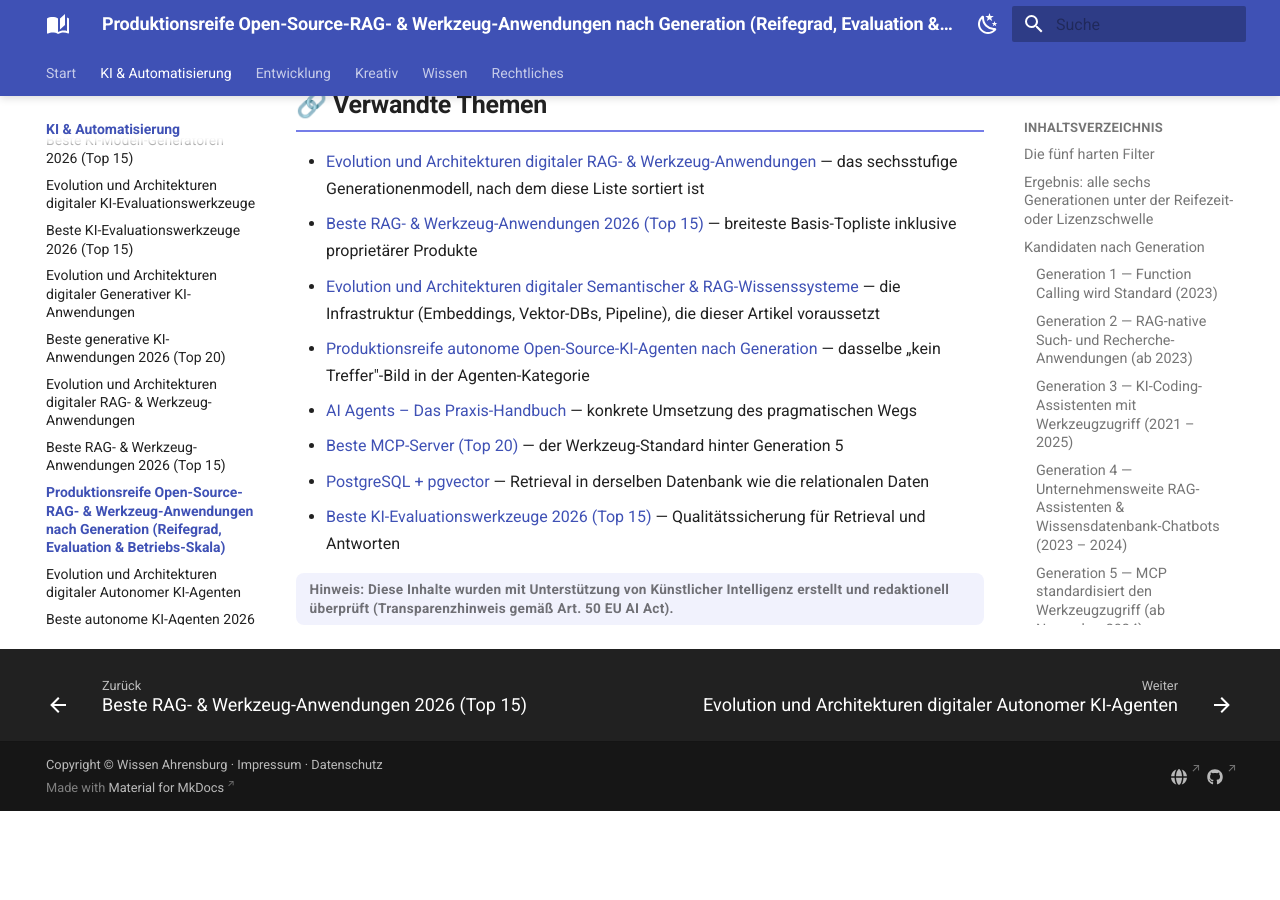
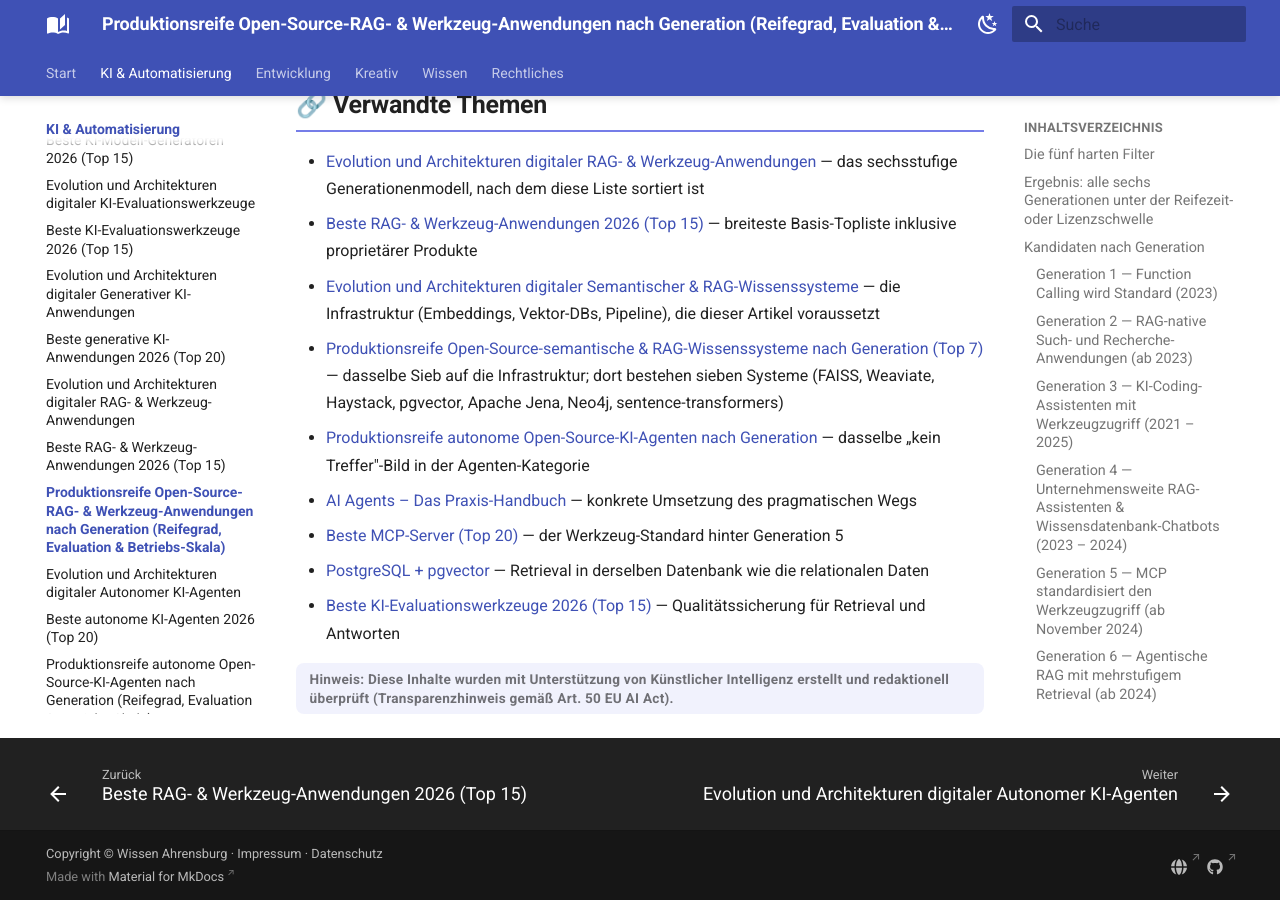
Before and after one commit to thorstenkloehn/dokument, an MkDocs documentation site: the page built from docs/künstliche-intelligenz/produktionsreife-rag-werkzeug-anwendungen-generationen-2026-topliste.md, in a window 1280 px wide and 900 px high, scrolled down 9037 px. Built offline with MkDocs 1.6.1 and Material for MkDocs 9.7.7, drawn with Linux system fonts in a browser that asks for light colours; before the commit the page ends 9848 px from its top, so only the background shows below that; part of the change alters nothing that is shown.

Commit message:
docs: Topliste produktionsreifer semantischer & RAG-Wissenssysteme nach Generation
Dritte "produktionsreife X nach Generation"-Seite in der KI-/Wissens-
Sektion - die Infrastruktur-Ebene, auf die die RAG-Anwendungen-Seite
verweist. Sechsstufige Generationen-Zeitachse (1999-2024).

Kernaussage: Anders als die RAG-Anwendungen (alle 2023, kein Treffer)
hat die Infrastruktur echte Reife. Top 7: Apache Jena (~2000), FAISS
(2015), sentence-transformers (2019), Weaviate (2019), Haystack (Nov
2019), Neo4j Community (2007), pgvector (April 2021). Grenzfaelle:
Qdrant (~5 J.), Milvus (etcd im Cluster), Chroma (4 J.), LangChain/
LlamaIndex (2022), txtai (kleines Team).

Speicher-Fazit: die einzige Kategorie der Familie mit drei legitimen
Wegen - PostgreSQL (pgvector), dateibasiert/eingebettet (FAISS, Chroma,
Jena TDB, txtai), self-contained Vektorserver (Weaviate, Qdrant). Nicht
auf der Achse: Milvus im Cluster-Modus, Pinecone (proprietaer).

nav-Eintrag plus reziproker Cross-Link in der RAG-Anwendungen-Seite.

Co-Authored-By: Claude Sonnet 5 <noreply@anthropic.com>
Claude-Session: https://claude.ai/code/session_01EwUYqpH72AYkMcEff6n3J5

````diff
--- a/docs/künstliche-intelligenz/produktionsreife-rag-werkzeug-anwendungen-generationen-2026-topliste.md
+++ b/docs/künstliche-intelligenz/produktionsreife-rag-werkzeug-anwendungen-generationen-2026-topliste.md
@@ -148,6 +148,7 @@ Bei RAG ist der Speicherfilter kein Randthema, sondern die zentrale Architekture
 - [Evolution und Architekturen digitaler RAG- & Werkzeug-Anwendungen](evolution-digitaler-rag-werkzeug-anwendungen.md) — das sechsstufige Generationenmodell, nach dem diese Liste sortiert ist
 - [Beste RAG- & Werkzeug-Anwendungen 2026 (Top 15)](rag-werkzeug-anwendungen-2026-topliste.md) — breiteste Basis-Topliste inklusive proprietärer Produkte
 - [Evolution und Architekturen digitaler Semantischer & RAG-Wissenssysteme](../wissen/dokumentation/evolution-digitaler-semantische-rag-wissenssysteme.md) — die Infrastruktur (Embeddings, Vektor-DBs, Pipeline), die dieser Artikel voraussetzt
+- [Produktionsreife Open-Source-semantische & RAG-Wissenssysteme nach Generation (Top 7)](../wissen/dokumentation/produktionsreife-semantische-rag-wissenssysteme-generationen-2026-topliste.md) — dasselbe Sieb auf die Infrastruktur; dort bestehen sieben Systeme (FAISS, Weaviate, Haystack, pgvector, Apache Jena, Neo4j, sentence-transformers)
 - [Produktionsreife autonome Open-Source-KI-Agenten nach Generation](produktionsreife-autonome-ki-agenten-generationen-2026-topliste.md) — dasselbe „kein Treffer"-Bild in der Agenten-Kategorie
 - [AI Agents – Das Praxis-Handbuch](coding/ai-agents-praxis.md) — konkrete Umsetzung des pragmatischen Wegs
 - [Beste MCP-Server (Top 20)](coding/mcp-server-topliste.md) — der Werkzeug-Standard hinter Generation 5
--- /dev/null
+++ b/docs/wissen/dokumentation/produktionsreife-semantische-rag-wissenssysteme-generationen-2026-topliste.md
@@ -0,0 +1,144 @@
+# Produktionsreife Open-Source-semantische & RAG-Wissenssysteme nach Generation — Reifegrad, Evaluation & Betriebs-Skala (Top 7)
+
+Die [Evolution und Architekturen digitaler Semantischer & RAG-Wissenssysteme](evolution-digitaler-semantische-rag-wissenssysteme.md) ordnet die Retrieval- und Wissensrepräsentations-Infrastruktur chronologisch in sechs Generationen — von symbolischen Wissensgraphen über Embeddings und Vektordatenbanken bis GraphRAG. Die [Basis-Topliste](semantische-rag-wissenssysteme-2026-topliste.md) rankt die Kategorie, die [PostgreSQL-/Dateiformat-Variante](semantische-rag-wissenssysteme-postgresql-dateiformat-2026-topliste.md) siebt nach Speicherbackend. Diese Seite kombiniert alle Achsen — parallel zur [Wissenssysteme-](produktionsreife-wissenssysteme-generationen-2026-topliste.md), [CMS-](produktionsreife-cms-generationen-2026-topliste.md) und [LMS-Schwesterseite](../e-learning/produktionsreife-lms-generationen-2026-topliste.md) sowie den KI-Varianten für [RAG- & Werkzeug-Anwendungen](../../künstliche-intelligenz/produktionsreife-rag-werkzeug-anwendungen-generationen-2026-topliste.md) und [autonome KI-Agenten](../../künstliche-intelligenz/produktionsreife-autonome-ki-agenten-generationen-2026-topliste.md) — zu einem bewusst **konservativen** Fünf-Filter-Sieb: produktionsreif · jahrelang stabil · große Betreiberbasis · sehr große Betriebs-Skala · Speicher dateibasiert oder PostgreSQL. Sortiert nach Generation.
+
+!!! warning "Achtung: Die Infrastruktur ist reif — anders als die Anwendungen darauf"
+    Die [RAG-*Anwendungen*](../../künstliche-intelligenz/produktionsreife-rag-werkzeug-anwendungen-generationen-2026-topliste.md) (AnythingLLM, Onyx, Open WebUI) sind alle 2023 entstanden und bestehen das Sieb nicht. Die *Infrastruktur* darunter dagegen hat echte Reife: Die Semantic-Web-Schicht (**Apache Jena**, **Neo4j**) ist zwei Jahrzehnte alt, die Vektor-Such-Bibliothek **FAISS** ein Jahrzehnt, und mit **Weaviate**, **Haystack**, **sentence-transformers** und **pgvector** haben je ein Vektorspeicher, ein RAG-Framework, die Embedding-Bibliothek und die PostgreSQL-Erweiterung die Fünf-Jahres-Marke überschritten. Die LLM-RAG-Ära selbst — LangChain, LlamaIndex, GraphRAG — ist noch nicht so weit. Speicher-Einordnung: [pgvector, dateibasiert oder dedizierter Vektorserver](#dateibasiert-oder-postgresql-drei-legitime-wege).
+
+---
+
+## Die fünf harten Filter
+
+```mermaid
+graph TD
+    Start["Open-Source-Retrieval-/Wissenssystem prüfen"] --> A{"Produktionsreif? OSI-Lizenz, stabile Version, dokumentierte Upgrade-Pfade"}
+    A -->|"Nein"| Raus["Ausschluss"]
+    A -->|"Ja"| B{"Jahrelang stabil? Mindestens 5 Jahre ununterbrochener Produktionseinsatz"}
+    B -->|"Nein"| Raus
+    B -->|"Ja"| C{"Große Betreiberbasis? Stiftung oder hauptamtliches Kernteam, breites Ökosystem"}
+    C -->|"Nein"| Raus
+    C -->|"Ja"| D{"Sehr große Betriebs-Skala? Nachweislich mit sehr großen Korpora und hohen Query-Raten"}
+    D -->|"Nein"| Raus
+    D -->|"Ja"| E{"Speicher dateibasiert ODER PostgreSQL? Self-contained oder pgvector, kein Pflicht-Zweitsystem"}
+    E -->|"Nein"| Raus
+    E -->|"Ja"| Rein["Aufnahme, einsortiert nach Generation"]
+```
+
+!!! note "Hinweis: Nur OSI-anerkannte Lizenzen"
+    Das kostet die Liste **Pinecone** und **Amazon Neptune** (proprietäre Managed-Dienste). **Neo4j** zählt über seine GPL-3.0-lizenzierte Community Edition; der Enterprise-Tier ist kommerziell.
+
+---
+
+## Ergebnis: sieben Systeme über vier Generationen plus die PostgreSQL-Erweiterung
+
+```mermaid
+graph LR
+    G1["Generation 1<br/>Semantic Web &<br/>Wissensgraphen, 1999 - 2012"] --> G1R["Apache Jena"]
+    G2["Generation 2<br/>Embeddings & Vektorsuche<br/>2013 - 2019"] --> G2R["FAISS, sentence-transformers"]
+    G3["Generation 3<br/>Dedizierte Vektordatenbanken<br/>2019 - 2022"] --> G3R["Weaviate (Qdrant, Milvus: Grenzfälle)"]
+    G4["Generation 4<br/>RAG mit LLMs<br/>2020 - 2023"] --> G4R["Haystack (LangChain, LlamaIndex: zu jung)"]
+    G56["Generation 5 - 6<br/>RAG-Plattformen & GraphRAG<br/>ab 2023"] --> G56R["Neo4j als Graph-Unterbau; Plattformen zu jung"]
+    Quer["Quer dazu"] --> QuerR["pgvector — Vektorsuche in PostgreSQL"]
+```
+
+---
+
+## Systeme nach Generation
+
+### Generation 1 — Semantic Web & symbolische Wissensgraphen (1999 – 2012)
+
+| # | System | Rolle | Speicher | Lizenz | Seit | Skala-Nachweis |
+|---|---|---|---|---|---|---|
+| 1 | **Apache Jena** | RDF-/SPARQL-Framework, Triplestore | **Jena TDB dateibasiert** (nativer Tripel-Store auf Platte) | Apache-2.0 | ~2000 | Etablierteste Open-Source-Basis für SPARQL-Wissensgraphen; bis heute in Enterprise-Einsätzen |
+
+**Apache Jena** unter dem Dach der Apache Software Foundation ist die durchgehend gepflegte Referenz für klassische, tripelbasierte Wissensgraphen. TDB legt den Store dateibasiert ab — kein separater Datenbankdienst. **Blazegraph** ging in Amazon Neptune auf; **Virtuoso** hat eine Open-Source-Edition, ist aber Einzelanbieter-getrieben.
+
+### Generation 2 — Neuronale Embeddings & Vektorsuche (2013 – 2019)
+
+| # | System | Rolle | Speicher | Lizenz | Seit | Skala-Nachweis |
+|---|---|---|---|---|---|---|
+| 2 | **FAISS** (Meta) | Bibliothek für approximative Nächste-Nachbarn-Suche | dateibasiert (serialisierter Index) | MIT | 2015 | Der De-facto-Standard für Vektor-Ähnlichkeitssuche; steckt unter vielen Vektordatenbanken |
+| 3 | **sentence-transformers** | Embedding-Modell-Bibliothek (Chunk-Embeddings) | keine — Modelle über Hugging Face | Apache-2.0 | 2019 | Die Standard-Bibliothek für Satz-/Absatz-Embeddings; heute bei Hugging Face gepflegt |
+
+**FAISS** ist mit über einem Jahrzehnt die reifste Komponente der gesamten RAG-Landschaft — eine reine Bibliothek, im eigenen Prozess, Index-Persistenz als Datei. **sentence-transformers** liefert die Embedding-Modelle; word2vec und GloVe sind historische Vorläufer.
+
+### Generation 3 — Dedizierte Vektordatenbanken (2019 – 2022)
+
+| # | System | Speicher | Lizenz | Seit | Status im Sieb |
+|---|---|---|---|---|---|
+| 4 | **Weaviate** | eigener, self-contained LSM-Store (dateibasiert) | BSD-3-Clause | 2019 | **besteht** — sieben Jahre, eingebaute Hybrid-Suche, kein Pflicht-Zweitsystem |
+| — | **Qdrant** | eigener, self-contained Store | Apache-2.0 | 2021 | **Grenzfall** — erreicht 2026 gerade die Fünf-Jahres-Marke; Rust, häufigste Wahl für performancekritische Setups |
+| — | **Milvus** | Segmente + `etcd` + Objektspeicher im Cluster-Modus | Apache-2.0 | 2019 | **Grenzfall** — reif und für sehr große Mengen ausgelegt, aber der verteilte Betrieb bringt `etcd` als Zweitsystem mit |
+| — | **Pinecone** | — | proprietär | 2019 | Lizenzfilter |
+| — | **Chroma** | SQLite-gestützt, eingebettet | Apache-2.0 | 2022 | **Grenzfall** — vier Jahre; die schlanke dateibasierte Option für Prototypen |
+
+### Generation 4 — Retrieval-Augmented Generation mit LLMs (2020 – 2023)
+
+| # | System | Rolle | Speicher | Lizenz | Seit | Skala-Nachweis |
+|---|---|---|---|---|---|---|
+| 5 | **Haystack** (deepset) | RAG-Orchestrierungs-Framework | speicher-agnostisch (Document Stores für pgvector, Weaviate, FAISS …) | MIT | November 2019 | Stärkster Enterprise-/Produktions-Fokus der RAG-Frameworks; Haystack 2.x seit 2024 |
+
+**Haystack** ist mit gut sechs Jahren das einzige RAG-Framework über der Reifezeit-Marke — von deepset getragen, auf Produktionseinsätze ausgelegt, mit über 130 Integrationen. **LangChain** und **LlamaIndex** (beide 2022) haben die größte Verbreitung, aber erst vier Jahre und mehrere Breaking-Change-Zyklen hinter sich. Das RAG-Papier selbst (Lewis et al., 2020) ist Forschung, kein System.
+
+### Generation 5 — Selbst gehostete RAG-Plattformen (ab 2023) — warum hier nichts steht
+
+**AnythingLLM**, **Onyx**, **Open WebUI**, **Dify**, **Flowise** — allesamt 2023 entstanden, also unter der Fünf-Jahres-Marke. Ausführlich auf der [RAG- & Werkzeug-Anwendungen-Seite](../../künstliche-intelligenz/produktionsreife-rag-werkzeug-anwendungen-generationen-2026-topliste.md).
+
+### Generation 6 — GraphRAG & agentische Wissenssysteme (ab 2024)
+
+| # | System | Rolle | Speicher | Lizenz | Seit | Skala-Nachweis |
+|---|---|---|---|---|---|---|
+| 6 | **Neo4j Community Edition** | Property-Graph-Datenbank, Unterbau vieler GraphRAG-Stacks | eigener nativer Graph-Store (dateibasiert), self-contained | GPL-3.0 | 2007 | Meistgenutzte Graph-Datenbank; ~19 Jahre Produktionshistorie |
+
+**Neo4j** ist der reife Baustein dieser jungen Generation — die Graph-Schicht, über die GraphRAG-Retrieval läuft. **Microsoft GraphRAG** (2024) selbst ist die meistzitierte Referenzimplementierung, aber erst zwei Jahre alt; **Graphiti** (temporaler Wissensgraph für Agenten-Gedächtnis) ebenfalls. **Amazon Neptune** ist proprietär.
+
+### Quer zu den Generationen — die PostgreSQL-Erweiterung
+
+| # | System | Speicher | Lizenz | Seit | Einordnung |
+|---|---|---|---|---|---|
+| 7 | **pgvector** | PostgreSQL-Erweiterung — Vektoren neben den relationalen Daten | PostgreSQL-Lizenz | April 2021 | Fünf Jahre; Releases von der PostgreSQL Global Development Group angekündigt |
+
+---
+
+## Dateibasiert oder PostgreSQL? — Drei legitime Wege
+
+Diese Kategorie ist die einzige der Familie, in der **mehrere** Vertreter den Speicherfilter sauber bestehen — weil Retrieval-Systeme von Natur aus um Speicher herum gebaut sind:
+
+| Weg | Vertreter | Wann |
+|---|---|---|
+| **PostgreSQL** | **pgvector** | Wenn ohnehin eine relationale Datenbank läuft — Embeddings und Metadaten in einem System, ein Backup, ein Migrationspfad |
+| **Dateibasiert / eingebettet** | **FAISS**, **Chroma**, **Jena TDB**, **txtai** | Kleine bis mittlere Korpora, lokale Setups, Edge — kein Datenbankdienst nötig |
+| **Self-contained Vektorserver** | **Weaviate**, **Qdrant** | Wenn dedizierte Vektor-Features (Hybrid-Suche, Filter-Performance, Sharding) gebraucht werden — eigener Dienst, aber ohne Pflicht-Zweitsystem |
+
+Nicht auf dieser Achse: **Milvus** im Cluster-Modus (`etcd`-Abhängigkeit), **Pinecone** (proprietär). Vertiefung: [PostgreSQL + pgvector](../daten/datenbanken/pgvector-anleitung.md), [Semantische & RAG-Wissenssysteme mit PostgreSQL-/Dateiformat-Speicherung](semantische-rag-wissenssysteme-postgresql-dateiformat-2026-topliste.md).
+
+!!! warning "Achtung: Momentaufnahme, Stand August 2026"
+    Qdrant überschreitet 2026 die Fünf-Jahres-Marke; LangChain und LlamaIndex folgen 2027. Die GraphRAG-Generation (Generation 6) wird frühestens 2029 einen eigenständigen Treffer über Neo4j hinaus liefern.
+
+---
+
+## Was bewusst nicht auf dieser Liste steht
+
+| System | Erfüllt nicht | Anmerkung |
+|---|---|---|
+| **Pinecone, Amazon Neptune** | Lizenzfilter | Proprietäre Managed-Dienste |
+| **LangChain, LlamaIndex** | Reifezeit | Größte Verbreitung, aber erst 2022 und mehrere Breaking-Change-Zyklen |
+| **Qdrant** | Reifezeit | Erreicht 2026 gerade fünf Jahre — Grenzfall |
+| **Milvus** | Speicherfilter (Cluster) | Reif und skalierbar, aber `etcd` als Zweitsystem im verteilten Betrieb |
+| **Chroma** | Reifezeit | Vier Jahre; die dateibasierte Prototyp-Option |
+| **Microsoft GraphRAG, Graphiti** | Reifezeit | Referenzarchitekturen der GraphRAG-Generation, aber erst 2024 |
+| **AnythingLLM, Onyx, Open WebUI, Dify, Flowise** | Reifezeit | RAG-Plattformen, alle 2023 — siehe [RAG-Anwendungen-Seite](../../künstliche-intelligenz/produktionsreife-rag-werkzeug-anwendungen-generationen-2026-topliste.md) |
+| **txtai** | Betreiberbasis | Sechs Jahre und sehr schlank, aber sehr kleines Kernteam |
+| **Blazegraph, Virtuoso** | Aktivität / Betreiberbasis | Blazegraph in Neptune aufgegangen; Virtuoso Einzelanbieter-getrieben |
+
+---
+
+## 🔗 Verwandte Themen
+
+- [Evolution und Architekturen digitaler Semantischer & RAG-Wissenssysteme](evolution-digitaler-semantische-rag-wissenssysteme.md) — das sechsstufige Generationenmodell, nach dem diese Liste sortiert ist
+- [Beste semantische & RAG-Wissenssysteme 2026 (Top 20)](semantische-rag-wissenssysteme-2026-topliste.md) — breiteste Basis-Topliste
+- [Semantische & RAG-Wissenssysteme mit PostgreSQL-/Dateiformat-Speicherung (Top 15)](semantische-rag-wissenssysteme-postgresql-dateiformat-2026-topliste.md) — derselbe Speicherfilter, nach Rang statt nach Generation
+- [Wissensdatenbanken mit KI & semantischer Suche](wissensdatenbanken-ki-semantische-suche.md) — die technischen Mechanismen (Chunking, Embeddings, Pipeline) hinter diesem Modell
+- [Produktionsreife Open-Source-RAG- & Werkzeug-Anwendungen nach Generation](../../künstliche-intelligenz/produktionsreife-rag-werkzeug-anwendungen-generationen-2026-topliste.md) — die Anwendungsschicht auf dieser Infrastruktur; dort kein Treffer
+- [Produktionsreife Open-Source-Wissenssysteme nach Generation (Top 12)](produktionsreife-wissenssysteme-generationen-2026-topliste.md) — die übergeordnete Wissenssysteme-Variante
+- [PostgreSQL + pgvector](../daten/datenbanken/pgvector-anleitung.md) — Vektorsuche in der bestehenden relationalen Datenbank
--- a/mkdocs.yml
+++ b/mkdocs.yml
@@ -457,6 +457,7 @@ nav:
           - "Evolution und Architekturen digitaler Semantischer & RAG-Wissenssysteme": wissen/dokumentation/evolution-digitaler-semantische-rag-wissenssysteme.md
           - "Beste semantische & RAG-Wissenssysteme 2026 (Top 20)": wissen/dokumentation/semantische-rag-wissenssysteme-2026-topliste.md
           - "Semantische & RAG-Wissenssysteme mit PostgreSQL-/Dateiformat-Speicherung (Top 15)": wissen/dokumentation/semantische-rag-wissenssysteme-postgresql-dateiformat-2026-topliste.md
+          - "Produktionsreife Open-Source-semantische & RAG-Wissenssysteme nach Generation (Reifegrad, Evaluation & Betriebs-Skala)": wissen/dokumentation/produktionsreife-semantische-rag-wissenssysteme-generationen-2026-topliste.md
           - "Evolution und Architekturen digitaler Visueller, Local-First & Agentischer Wissenssysteme": wissen/dokumentation/evolution-digitaler-visuell-agentische-wissenssysteme.md
           - "Beste visuelle, Local-First & agentische Wissenssysteme 2026 (Top 20)": wissen/dokumentation/visuell-agentische-wissenssysteme-2026-topliste.md
           - "Visuelle, Local-First & agentische Wissenssysteme mit PostgreSQL-/Dateiformat-Speicherung (Top 15)": wissen/dokumentation/visuell-agentische-wissenssysteme-postgresql-dateiformat-2026-topliste.md
````
